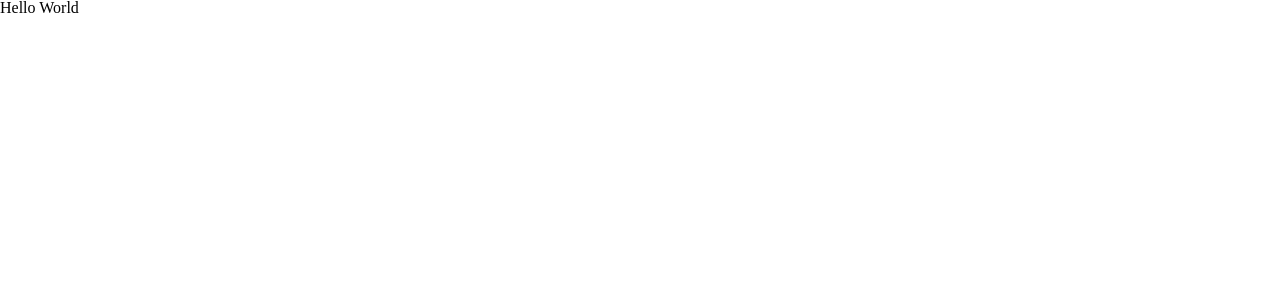
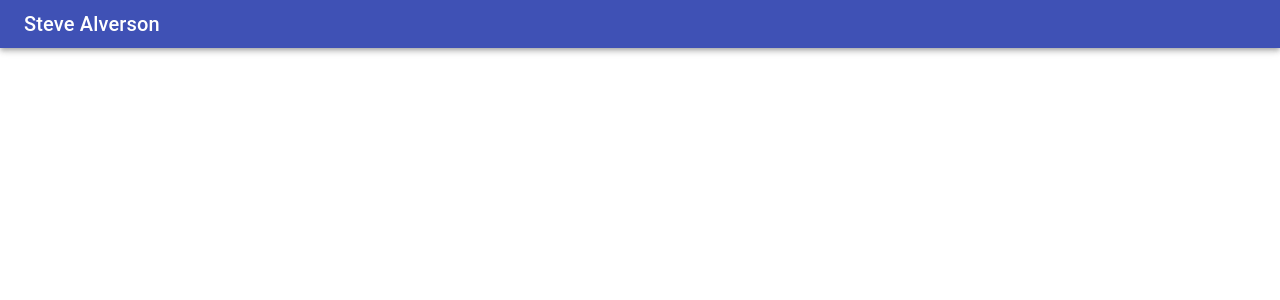
Before and after one commit to VaderSteve76/React-Portfolio, a React (Create React App) app in the folder portfolio/: page / in a window 1280 px wide. Shown: the top 300 px of the page. Built offline with nearby package versions, Linux system fonts and the light colour scheme.

Commit message:
Basic header displaying

```diff
--- a/portfolio/package.json
+++ b/portfolio/package.json
@@ -3,6 +3,8 @@
   "version": "0.1.0",
   "private": true,
   "dependencies": {
+    "@material-ui/core": "^4.9.0",
+    "@material-ui/icons": "^4.5.1",
     "@testing-library/jest-dom": "^4.2.4",
     "@testing-library/react": "^9.4.0",
     "@testing-library/user-event": "^7.2.1",
--- a/portfolio/src/App.js
+++ b/portfolio/src/App.js
@@ -1,10 +1,11 @@
 import React from 'react';
+import AppBar from './Components/AppBar';
 import './App.css';
 
 function App() {
   return (
     <div className="App">
-      <h1>Hello World</h1>
+      <AppBar />
     </div>
   );
 }
--- /dev/null
+++ b/portfolio/src/Components/AppBar.js
@@ -0,0 +1,35 @@
+import React from 'react';
+import { makeStyles } from '@material-ui/core/styles';
+import AppBar from '@material-ui/core/AppBar';
+import Toolbar from '@material-ui/core/Toolbar';
+import Typography from '@material-ui/core/Typography';
+import IconButton from '@material-ui/core/IconButton';
+import MenuIcon from '@material-ui/icons/Menu';
+
+const useStyles = makeStyles(theme => ({
+  root: {
+    flexGrow: 1,
+  },
+  menuButton: {
+    marginRight: theme.spacing(2),
+  },
+}));
+
+export default function DenseAppBar() {
+  const classes = useStyles();
+
+  return (
+    <div className={classes.root}>
+      <AppBar position="static">
+        <Toolbar variant="dense">
+          {/* <IconButton edge="start" className={classes.menuButton} color="inherit" aria-label="menu">
+            <MenuIcon />
+          </IconButton> */}
+          <Typography variant="h6" color="inherit">
+            Steve Alverson
+          </Typography>
+        </Toolbar>
+      </AppBar>
+    </div>
+  );
+}
```
Also changed, not shown: 1 other file (tests, documents, lock files or other folders).
